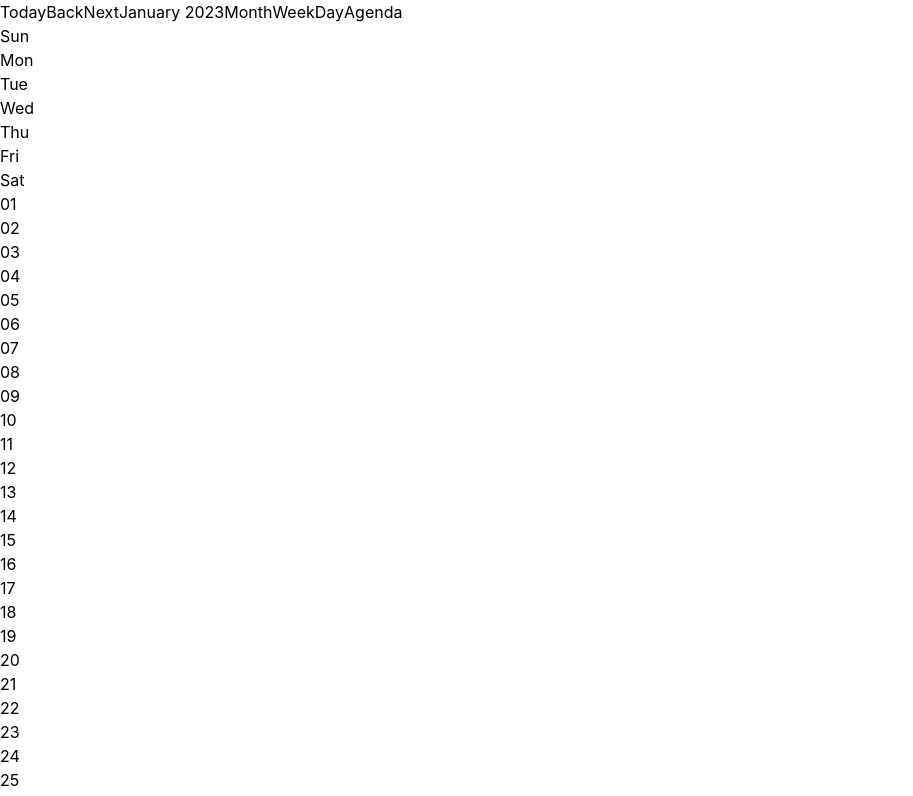
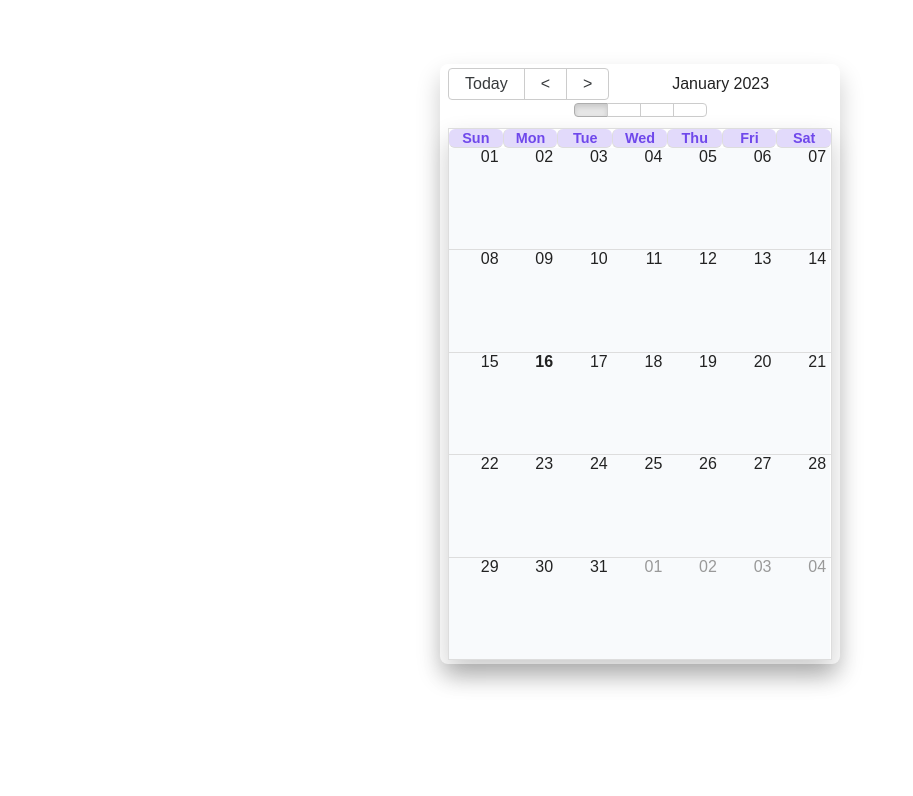
Before and after one commit to naiyoma/Shift_MGMT, a React (Create React App) app: page /user-dashboard in a window 1280 px wide. Shown: the top 796 px of the page, without its empty margins (0-913 px from the left). Built offline with nearby package versions, Linux system fonts and the light colour scheme.

Commit message:
adding calendar events

```diff
--- a/src/App.css
+++ b/src/App.css
@@ -1,4 +1,4 @@
-.react-calendar {
+/* .react-calendar {
   width: 400px;
   max-width: 100%;
   background-color: #fff;
@@ -84,4 +84,28 @@ abbr[title] {
   border-bottom-right-radius: 6px;
   background: #6f48eb;
   color: white;
- }
+ } */
+
+
+.rbc-day-bg {
+  /* change the background color of the calendar days */
+  background-color: #f8fafc;
+}
+
+.rbc-event {
+  /* change the background color of the calendar events */
+  background-color: #38b2ac;
+  color: white;
+  border-radius: 0.25rem;
+  padding: 0.5rem;
+}
+
+.rbc-header {
+  /* change the background color of the calendar header */
+  background-color: #f8fafc;
+}
+
+.rbc-label {
+  /* change the font color of the calendar labels */
+  color: #4a5568;
+}
--- a/src/components/UserDashboard.js
+++ b/src/components/UserDashboard.js
@@ -1,16 +1,41 @@
 import { Calendar, momentLocalizer } from 'react-big-calendar'
 import moment from 'moment'
+import 'react-big-calendar/lib/css/react-big-calendar.css'
+import './calendar.css'
 
 const localizer = momentLocalizer(moment)
 
 const MyCalendar = (props) => (
-  <div>
+  <div className="my-calendar-container">
     <Calendar
       localizer={localizer}
-      // events={myEventsList}
+      events={props.events}
       startAccessor="start"
       endAccessor="end"
-      style={{ height: 500 }}
+      className='text-black  rounded px-2 py-1 md:shadow-lg md:rounded-lg p-4 bg-white dark:bg-gray-700 md:w-96 mx-4 md:mx-auto mt-16'
+      style={{
+            width: '400px',
+            maxWidth: '100%',
+            backgroundColor: '#fff',
+            color: '#222',
+            borderRadius: '8px',
+            boxShadow: '0 12px 24px rgba(0, 0, 0, 0.2)',
+            fontFamily: 'Arial, Helvetica, sans-serif',
+            lineHeight: '1.125em',
+            height: '600px',
+            border: "transparent !important",
+            textAlign: "center"
+      }}
+      dayClassName={date => moment().isSame(date, 'day') ? 'current-day' : ''}
+      messages={{
+          next: '>',
+          previous: '<',
+          today: 'Today',
+          month: '',
+          week: '',
+          day: '',
+          agenda: ''
+      }}
     />
   </div>
 )
--- /dev/null
+++ b/src/components/calendar.css
@@ -0,0 +1,55 @@
+.my-calendar-container .rbc-day-bg {
+  /* change the background color of the calendar days */
+  /* background-color:  yellow; */
+  border-color: transparent !important;
+  font-size: 2rem;
+}
+
+.my-calendar-container .rbc-event {
+  /* change the background color of the calendar events */
+  background-color:  #FF0000;
+  color: white;
+  border-radius: 0.25rem;
+  padding: 0.5rem;
+}
+
+.my-calendar-container .rbc-header {
+  /* change the background color of the calendar header */
+  background-color:  grey;
+  /* font-size: 2rem; */
+  background: #6f48eb33;
+ border-radius: 6px;
+ font-weight: bold;
+ color: #6f48eb;
+}
+
+.my-calendar-container .rbc-label {
+  /* change the font color of the calendar labels */
+  color:  green;
+}
+
+.my-calendar .rbc-day-bg {
+  border-color: transparent !important;
+}
+
+.my-calendar .rbc-day-slot .rbc-time-slot {
+  border-color: transparent !important;
+}
+
+.rbc-header {
+  text-align: center;
+  /* font-size: 2rem; */
+}
+
+
+
+.rbc-month-view {
+  box-shadow: 0 12px 24px rgba(0, 0, 0, 0.2)
+}
+
+.my-calendar-container .rbc-day-bg.rbc-now {
+  padding: 10px;
+}
+.current-day{
+  padding: 20px;
+}
```
